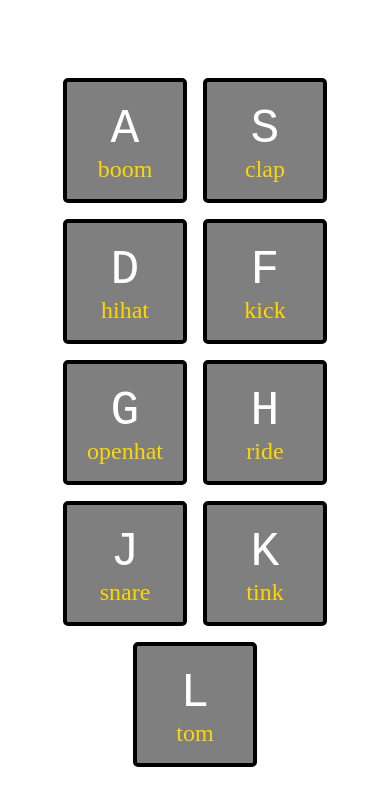
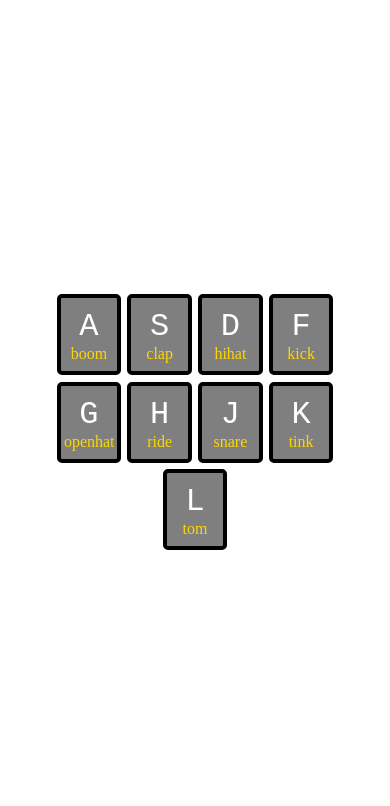
Before and after one commit to Rotarepmi/JavaScript30, a plain HTML site: page 01-DrumKit/index.html in a window 390 px wide. Drawn offline with Linux system fonts and the light colour scheme.

Commit message:
reworked RWD, and on tap events

```diff
--- a/01-DrumKit/scripts.js
+++ b/01-DrumKit/scripts.js
@@ -28,6 +28,7 @@ const keys = document.querySelectorAll('.key');
 keys.forEach(function(key) {
   key.addEventListener('transitionend', removeTransition);
   key.addEventListener('mouseenter', playOnPointer);
+  key.addEventListener('click', playOnPointer);
 });
 
 window.addEventListener('keydown', playOnKey);
--- a/01-DrumKit/style.css
+++ b/01-DrumKit/style.css
@@ -57,3 +57,16 @@ body{
   font-size: 1.5rem;
   color: gold;
 }
+
+@media (max-width: 800px){
+  .key{
+    width: 50px;
+    margin: .2rem;
+    padding: .5rem .2rem;
+    font-size: 2rem;
+  }
+
+  .sound{
+    font-size: 1rem;
+  }
+}
```
